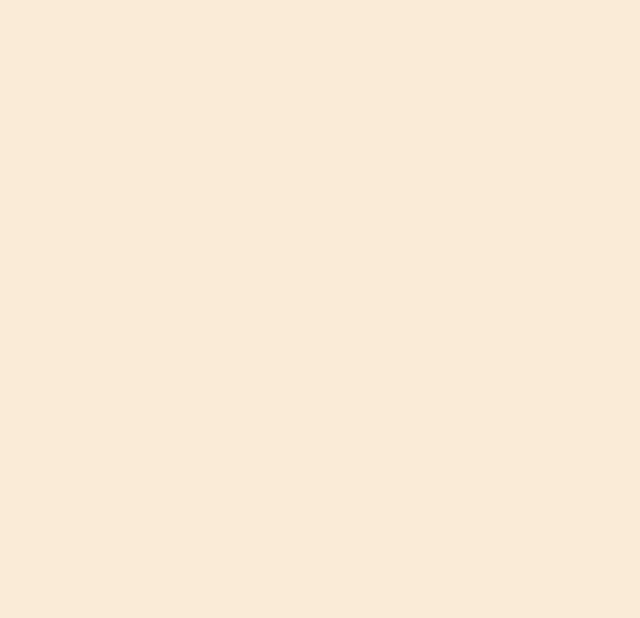
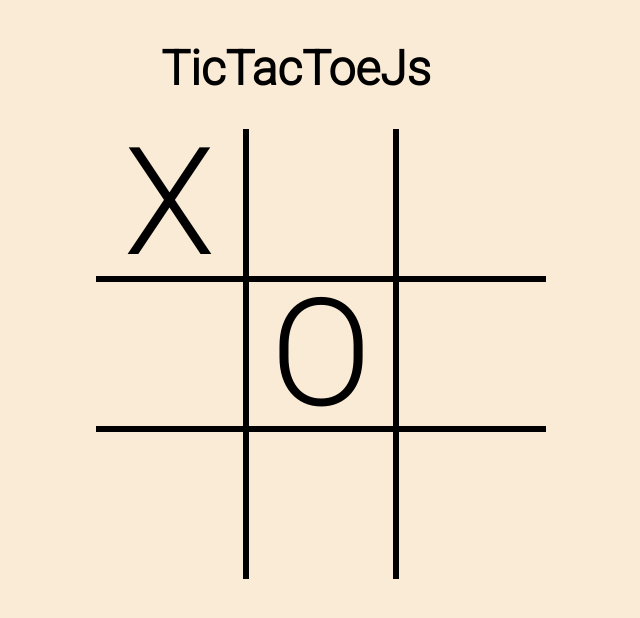
Before and after one commit to voiceinthedark/tictactoejs, a website: page index.html in a window 1280 px wide. Shown: the whole page, without its empty margins (344-984 px from the left). Drawn offline with Linux system fonts and the light colour scheme.

Commit message:
linux scaffolding

```diff
--- a/index.html
+++ b/index.html
@@ -10,8 +10,17 @@
 </head>
 <body>
     <main class="container">
+        <h1>TicTacToeJs</h1>
         <div class="board">
-
+            <div id="cell1" data-cell-id="1" class="cell">X</div>
+            <div id="cell2" data-cell-id="2" class="cell"></div>
+            <div id="cell3" data-cell-id="3" class="cell"></div>
+            <div id="cell4" data-cell-id="4" class="cell"></div>
+            <div id="cell5" data-cell-id="5" class="cell">O</div>
+            <div id="cell6" data-cell-id="6" class="cell"></div>
+            <div id="cell7" data-cell-id="7" class="cell"></div>
+            <div id="cell8" data-cell-id="8" class="cell"></div>
+            <div id="cell9" data-cell-id="9" class="cell"></div>
         </div>
 
     </main>
--- a/index.js
+++ b/index.js
@@ -0,0 +1,21 @@
+const gameBoard = (() => {
+    const gameState = ['', '', '', '', '', '', '', '', ''];
+
+
+    return {gameState};
+})();
+
+const gameController = (() => {
+    let gameStatus = true; // True for running, false if done
+
+    const makeAMove = (player) => {
+
+    };
+
+
+})();
+
+const playerFactory = () => {
+    const player = 'X';
+    const bot = 'O';
+};
--- a/style.css
+++ b/style.css
@@ -16,3 +16,61 @@ body {
     font-family: var(--font);
     font-size: 1.5rem;
 }
+
+h1,
+h2,
+h3{
+    font-weight: 600;
+}
+
+/* CONTAINER */
+.container{
+    display: flex;
+    flex-direction: column;
+    align-items: center;
+    justify-content: center;
+}
+
+/* BOARD */
+
+.board {
+    display: grid;
+    grid-template-columns: repeat(3, 1fr);
+    width: 400px;
+    height: 400px;
+}
+
+.cell {
+    display: flex;
+    align-items: center;
+    justify-content: center;
+    border: 3px solid black;
+    height: 150px;
+    width: 150px;
+    line-height: 150px;
+    font-size: 150px;
+}
+
+#cell1,
+#cell2,
+#cell3{
+    border-top: 0;
+}
+
+#cell7,
+#cell8,
+#cell9 {
+    border-bottom: 0;
+}
+
+#cell1,
+#cell4,
+#cell7{
+    border-left: 0;
+}
+
+#cell3,
+#cell6,
+#cell9{
+    border-right: 0;
+}
```
Also changed, not shown: README.md, 1 other file.
